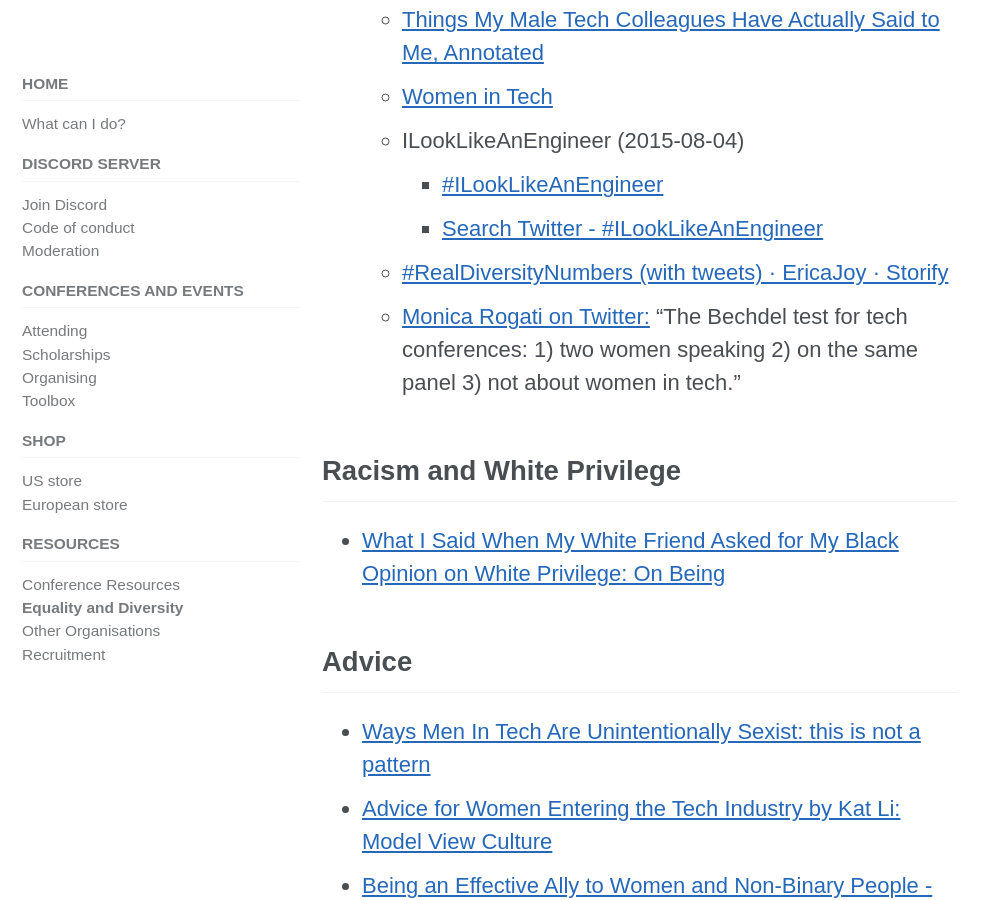
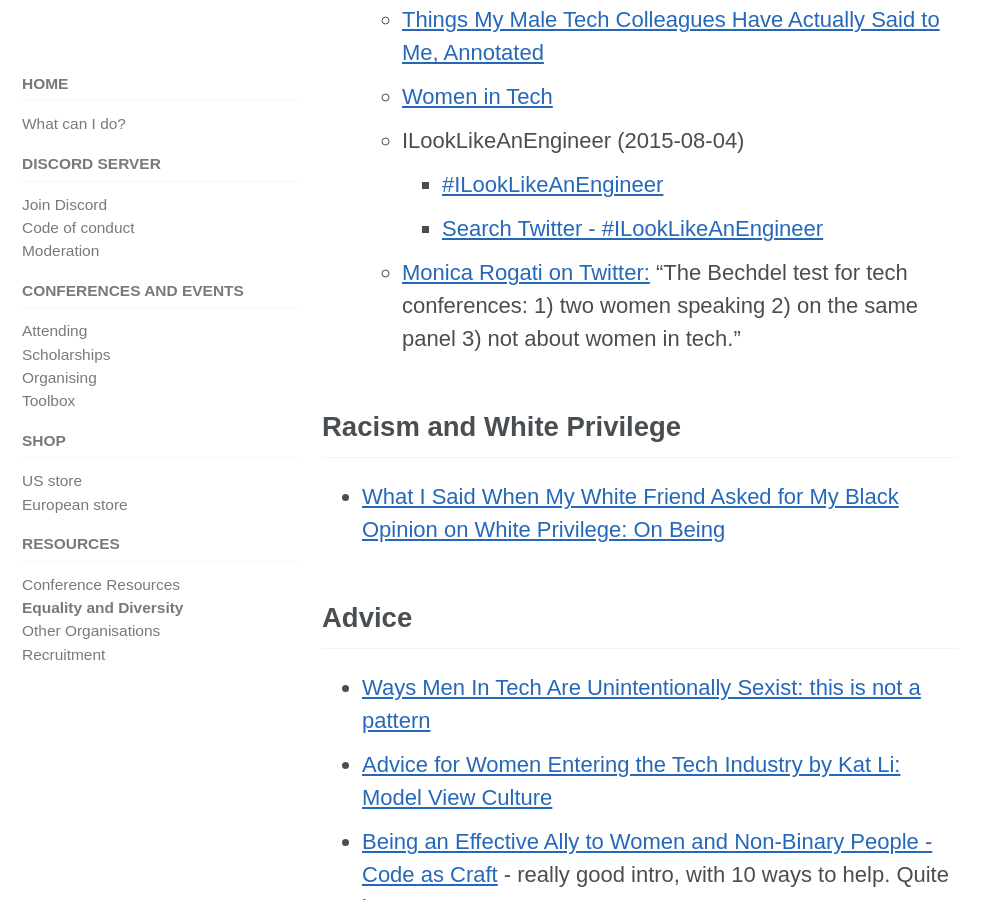
Before and after one commit to include-cpp/include-cpp.github.io, a Jekyll site: the page built from resources/equality_and_diversity.md, in a window 1280 px wide and 900 px high, scrolled down 5631 px. Shown: the whole window, without its empty margins (0-999 px from the left). Built offline with Jekyll 4.4.1, drawn with Linux system fonts in a browser that asks for light colours; cached includes are drawn as plain includes; nearby versions of some CDN libraries.

Commit message:
Delete Storify link to #RealDiversityNumbers (#28)
It's available via the Internet Archive, but hard to read, and so
probably not worth preserving:
https://web.archive.org/web/20171026125228/https://storify.com/EricaJoy/realdiversitynumbers

```diff
--- a/resources/equality_and_diversity.md
+++ b/resources/equality_and_diversity.md
@@ -94,7 +94,6 @@ title: Equality and Diversity
   * ILookLikeAnEngineer (2015-08-04)
 	  * [#ILookLikeAnEngineer](http://ilooklikeanengineer.net/)
 	  * [Search Twitter - #ILookLikeAnEngineer](https://mobile.twitter.com/search?q=%23ILookLikeAnEngineer)
-  * [#RealDiversityNumbers (with tweets) · EricaJoy · Storify](https://storify.com/EricaJoy/realdiversitynumbers)
   * [Monica Rogati on Twitter:](https://twitter.com/mrogati/status/665962306694615040) "The Bechdel test for tech conferences: 1) two women speaking 2) on the same panel 3) not about women in tech."
 
 ## Racism and White Privilege
```
